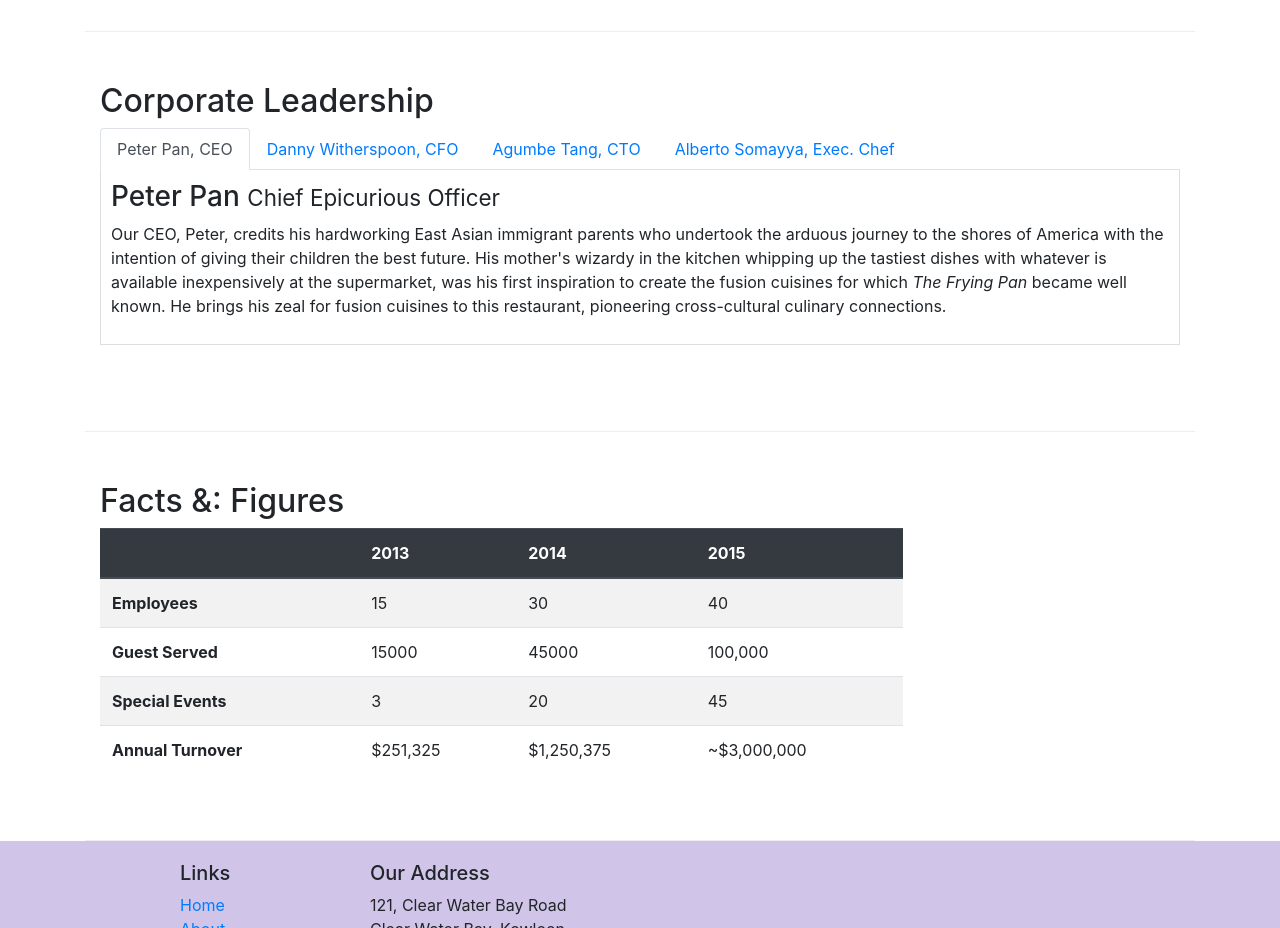
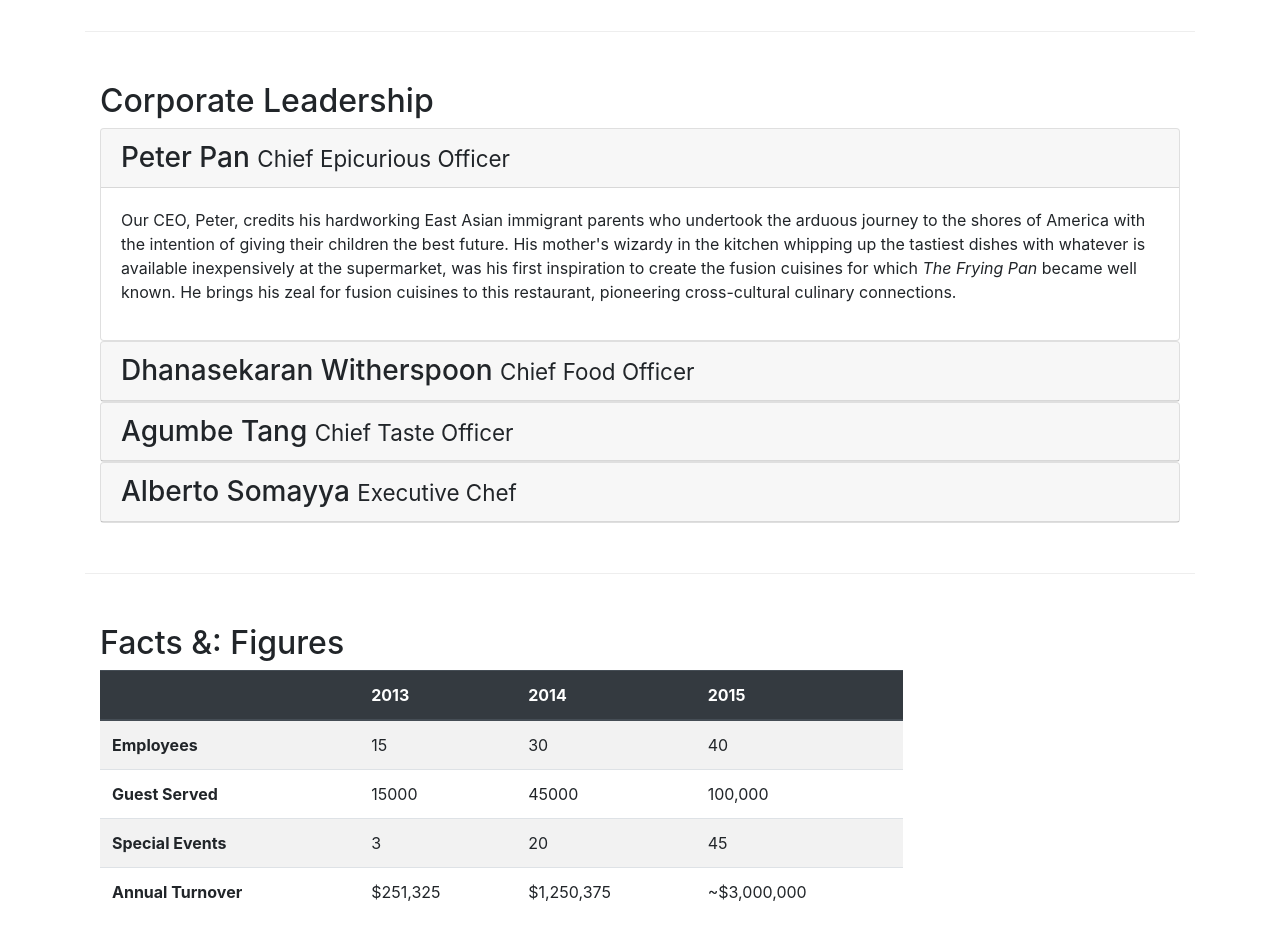
Before and after one commit to MnqobiSB/bootsrap-project, a website: page aboutus.html in a window 1280 px wide. Shown: the part 940-1868 px from the top of the page. Drawn offline with nearby package versions, Linux system fonts and the light colour scheme.

Commit message:
Accordion

```diff
--- a/aboutus.html
+++ b/aboutus.html
@@ -108,52 +108,65 @@
             <div class="col-12">
                 <h2>Corporate Leadership</h2>
 
-                <ul class="nav nav-tabs">
-                    <li class="nav-item">
-                        <a
-                            href="#peter"
-                            class="nav-link active"
-                            role="tab" data-toggle="tab">Peter Pan, CEO</a>
-                    </li>
-                    <li class="nav-item">
-                        <a
-                            href="#danny"
-                            class="nav-link"
-                            role="tab" data-toggle="tab">Danny Witherspoon, CFO</a>
-                    </li>
-                    <li class="nav-item">
-                        <a
-                            href="#agumbe"
-                            class="nav-link"
-                            role="tab" data-toggle="tab">Agumbe Tang, CTO</a>
-                    </li>
-                    <li class="nav-item">
-                        <a
-                            href="#alberto"
-                            class="nav-link"
-                            role="tab" data-toggle="tab">Alberto Somayya, Exec. Chef</a>
-                    </li>
-                </ul>
-
-                <div class="tab-content">
-                    <div class="tab-pane fade show active" id="peter" role="tabpanel">
-                        <h3>Peter Pan <small>Chief Epicurious Officer</small></h3>
-                        <p class="d-none d-sm-block">Our CEO, Peter, credits his hardworking East Asian immigrant parents who undertook the arduous journey to the shores of America with the intention of giving their children the best future. His mother's wizardy in the kitchen whipping up the tastiest dishes with whatever is available inexpensively at the supermarket, was his first inspiration to create the fusion cuisines for which <em>The Frying Pan</em> became well known. He brings his zeal for fusion cuisines to this restaurant, pioneering cross-cultural culinary connections.</p>
+                <div id="accordion">
+                    <div class="card">
+                        <div class="card-header" role="tab" id="peterhead">
+                            <h3 class="mb-0">
+                                <a data-toggle="collapse" data-target="#peter">
+                                    Peter Pan <small>Chief Epicurious Officer</small>
+                                </a>
+                            </h3>
+                        </div>
+                        <div class="collapse show" id="peter" role="tabpanel" data-parent="#accordion">
+                            <div class="card-body">
+                                <p class="d-none d-sm-block">Our CEO, Peter, credits his hardworking East Asian immigrant parents who undertook the arduous journey to the shores of America with the intention of giving their children the best future. His mother's wizardy in the kitchen whipping up the tastiest dishes with whatever is available inexpensively at the supermarket, was his first inspiration to create the fusion cuisines for which <em>The Frying Pan</em> became well known. He brings his zeal for fusion cuisines to this restaurant, pioneering cross-cultural culinary connections.</p>
+                            </div>
+                        </div>
                     </div>
 
-                    <div class="tab-pane fade" id="danny" role="tabpanel">
-                        <h3>Dhanasekaran Witherspoon <small>Chief Food Officer</small></h3>
-                        <p class="d-none d-sm-block">Our CFO, Danny, as he is affectionately referred to by his colleagues, comes from a long established family tradition in farming and produce. His experiences growing up on a farm in the Australian outback gave him great appreciation for varieties of food sources. As he puts it in his own words, <em>Everything that runs, wins, and everything that stays, pays!</em></p>
+                    <div class="card">
+                        <div class="card-header" role="tab" id="dannyhead">
+                            <h3 class="mb-0">
+                                <a data-toggle="collapse" data-target="#danny">
+                                    Dhanasekaran Witherspoon <small>Chief Food Officer</small>
+                                </a>
+                            </h3>
+                        </div>
+                        <div class="collapse" id="danny" role="tabpanel" data-parent="#accordion">
+                            <div class="card-body">
+                                <p class="d-none d-sm-block">Our CFO, Danny, as he is affectionately referred to by his colleagues, comes from a long established family tradition in farming and produce. His experiences growing up on a farm in the Australian outback gave him great appreciation for varieties of food sources. As he puts it in his own words, <em>Everything that runs, wins, and everything that stays, pays!</em></p>
+                            </div>
+                        </div>
                     </div>
 
-                    <div class="tab-pane fade" id="agumbe" role="tabpanel">
-                        <h3>Agumbe Tang <small>Chief Taste Officer</small></h3>
-                        <p class="d-none d-sm-block">Blessed with the most discerning gustatory sense, Agumbe, our CTO, personally ensures that every dish that we serve meets his exacting tastes. Our chefs dread the tongue lashing that ensues if their dish does not meet his exacting standards. He lives by his motto, <em>You click only if you survive my lick.</em></p>
+                    <div class="card">
+                        <div class="card-header" role="tab" id="agumbehead">
+                            <h3 class="mb-0">
+                                <a data-toggle="collapse" data-target="#agumbe">
+                                    Agumbe Tang <small>Chief Taste Officer</small>
+                                </a>
+                            </h3>
+                        </div>
+                        <div class="collapse" id="agumbe" role="tabpanel" data-parent="#accordion">
+                            <div class="card-body">
+                                <p class="d-none d-sm-block">Blessed with the most discerning gustatory sense, Agumbe, our CTO, personally ensures that every dish that we serve meets his exacting tastes. Our chefs dread the tongue lashing that ensues if their dish does not meet his exacting standards. He lives by his motto, <em>You click only if you survive my lick.</em></p>
+                            </div>
+                        </div>
                     </div>
 
-                    <div class="tab-pane fade" id="alberto" role="tabpanel">
-                        <h3>Alberto Somayya <small>Executive Chef</small></h3>
-                        <p class="d-none d-sm-block">Award winning three-star Michelin chef with wide International experience having worked closely with whos-who in the culinary world, he specializes in creating mouthwatering Indo-Italian fusion experiences. He says, <em>Put together the cuisines from the two craziest cultures, and you get a winning hit! Amma Mia!</em></p>
+                    <div class="card">
+                        <div class="card-header" role="tab" id="albertohead">
+                            <h3 class="mb-0">
+                                <a data-toggle="collapse" data-target="#alberto">
+                                    Alberto Somayya <small>Executive Chef</small>
+                                </a>
+                            </h3>
+                        </div>
+                        <div class="collapse" id="alberto" role="tabpanel" data-parent="#accordion">
+                            <div class="card-body">
+                                <p class="d-none d-sm-block">Award winning three-star Michelin chef with wide International experience having worked closely with whos-who in the culinary world, he specializes in creating mouthwatering Indo-Italian fusion experiences. He says, <em>Put together the cuisines from the two craziest cultures, and you get a winning hit! Amma Mia!</em></p>
+                            </div>
+                        </div>
                     </div>
                 </div>
             </div>
```
